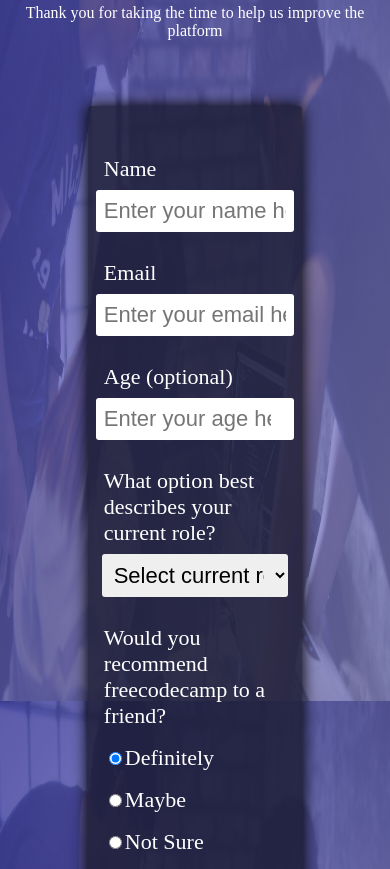
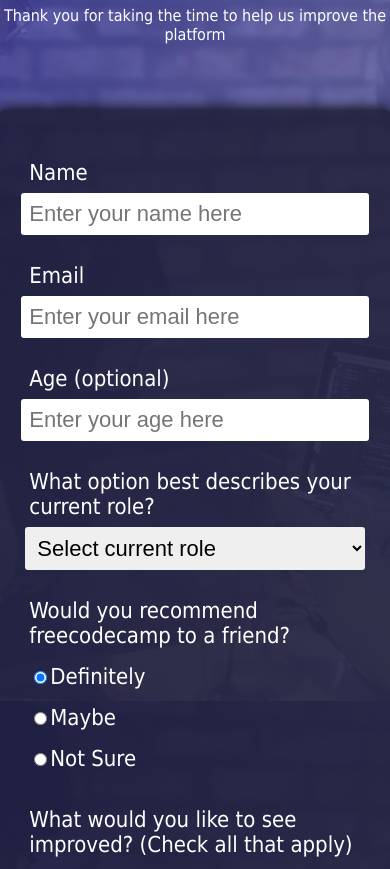
Before and after one commit to itsaxiis/survey, a plain HTML site: page index.html in a window 390 px wide. Shown: the part 143-1012 px from the top of the page. Drawn offline with Linux system fonts and the light colour scheme.

Commit message:
made page responsive under 768px

```diff
--- a/index.html
+++ b/index.html
@@ -31,7 +31,7 @@
             <div class="form-group">
                 <label>What option best describes your current role?</label>
                 <select class="input select" required>
-                    <option disabled selected value="">Select current role</option>
+                    <option disabled selected value="#">Select current role</option>
                     <option value="student">Student</option>
                     <option value="job">Full Time Job</option>
                     <option value="learner">Full Time Learner</option>
--- a/styles.css
+++ b/styles.css
@@ -1,11 +1,12 @@
+
 body {
     margin: 0;
     padding: 0;
-    background-image: linear-gradient( 115deg, rgba(58, 58, 158, 0.8), rgba(136, 136, 206, 0.7) ), url("./images/survey-form-background.jpeg");
+    background-image: linear-gradient( 115deg, rgba(58, 58, 158, 0.8), rgba(136, 136, 206, 0.7) ), url("./survey-form-background.jpeg");
     background-attachment: fixed;
-    background-repeat: no-repeat;
-    background-size: 100%;
+    background-size: cover;
     color: white;
+    font-family: Tahoma, Verdana, sans-serif;
 }
 
 .header-text {
@@ -61,3 +62,12 @@ body {
     border: none;
     border-radius: 3px;
 }
+
+
+@media (max-width: 768px) {
+    .form {
+        width: 100%;
+        height: 100%;
+        margin-bottom: 0;
+}
+}
```
Also changed, not shown: survey-form-background.jpeg (renamed from images/survey-form-background.jpeg).
